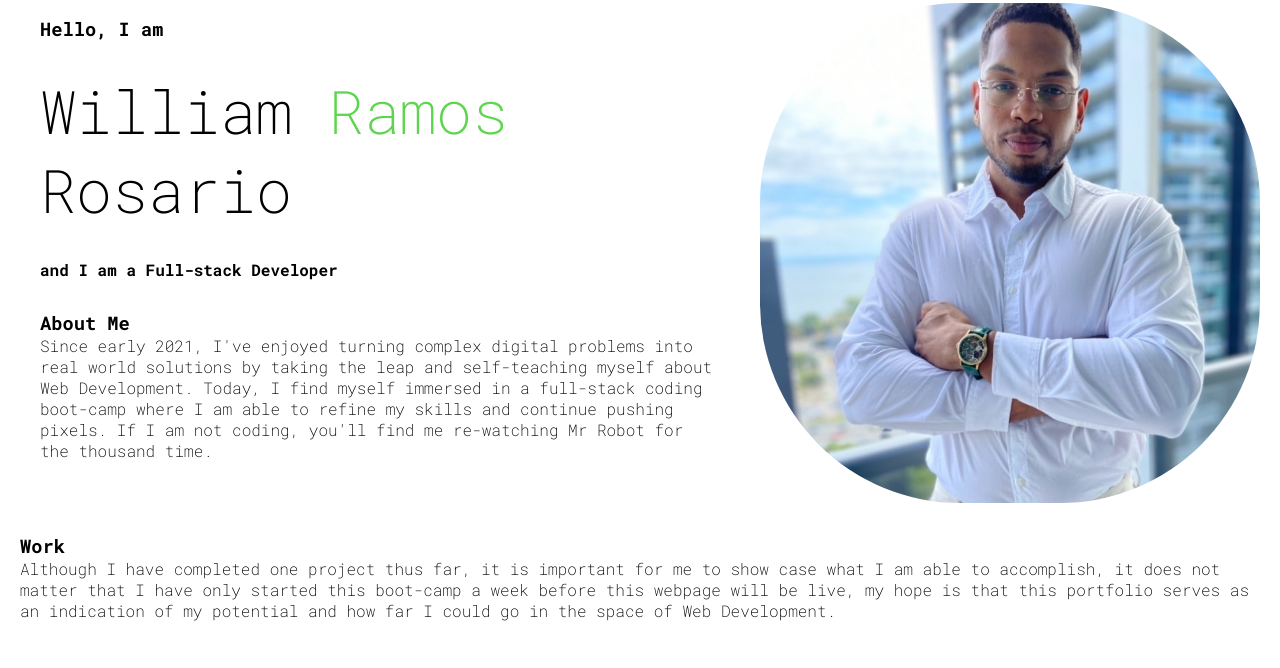
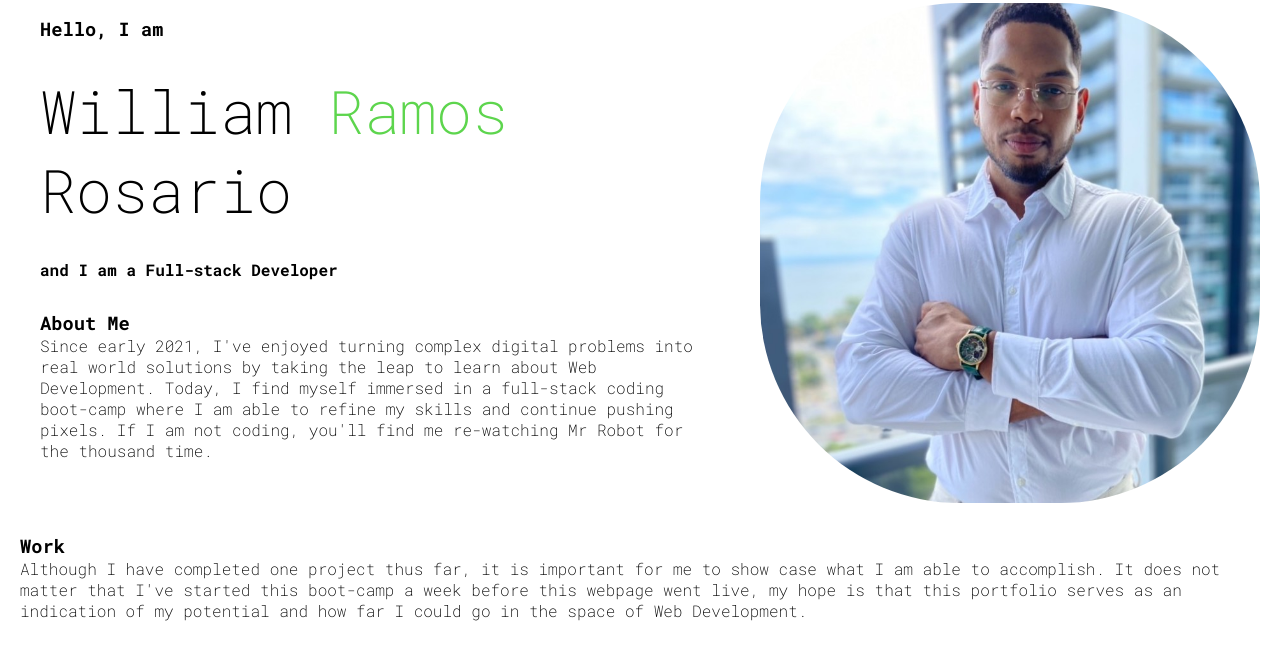
Before and after one commit to ramosw1993/Challenge-Portfolio, a plain HTML site: page index.html in a window 1280 px wide. Shown: the part 457-1125 px from the top of the page. Drawn offline with Linux system fonts and the light colour scheme; grey boxes are pictures that could not be loaded.

Commit message:
html and css done

```diff
--- a/index.html
+++ b/index.html
@@ -36,7 +36,7 @@
                 <div id="about-me-div">
                     <h3 id="about-html">About Me</h3>
                     <p>Since early 2021, I've enjoyed turning complex digital problems into real world solutions by
-                        taking the leap and self-teaching myself about <span>Web Development</span>. Today, I find
+                        taking the leap to learn about Web Development. Today, I find
                         myself immersed in a full-stack coding boot-camp where I am able to refine my skills and
                         continue pushing pixels. If I am not coding, you'll find me re-watching Mr Robot for the
                         thousand time.</p>
@@ -51,9 +51,8 @@
             <h3 id="work-html">Work</h3>
             <div class="work-text">
                 <p>Although I have completed one project thus far, it is important for me to show case what I am able to
-                    accomplish, it does not matter that I have only started this boot-camp a week before this webpage
-                    will be live, my hope is that this portfolio serves as an indication of my potential and how far I
-                    could go in the space of <span>Web Development</span>.</p>
+                    accomplish. It does not matter that I've started this boot-camp a week before this webpage went live, my hope is that this portfolio serves as an indication of my potential and how far I
+                    could go in the space of Web Development.</p>
             </div>
             <div class="containers-3">
                 <ul>
```
